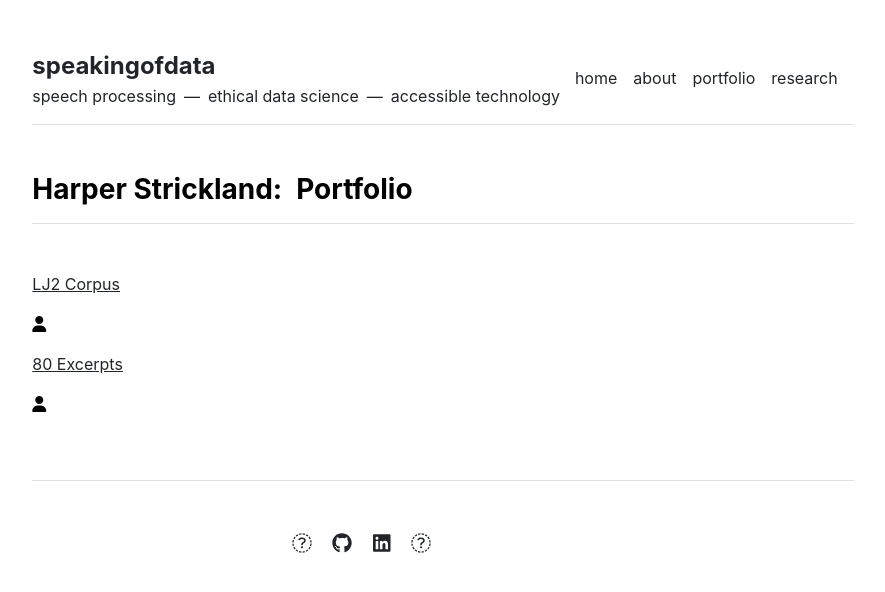
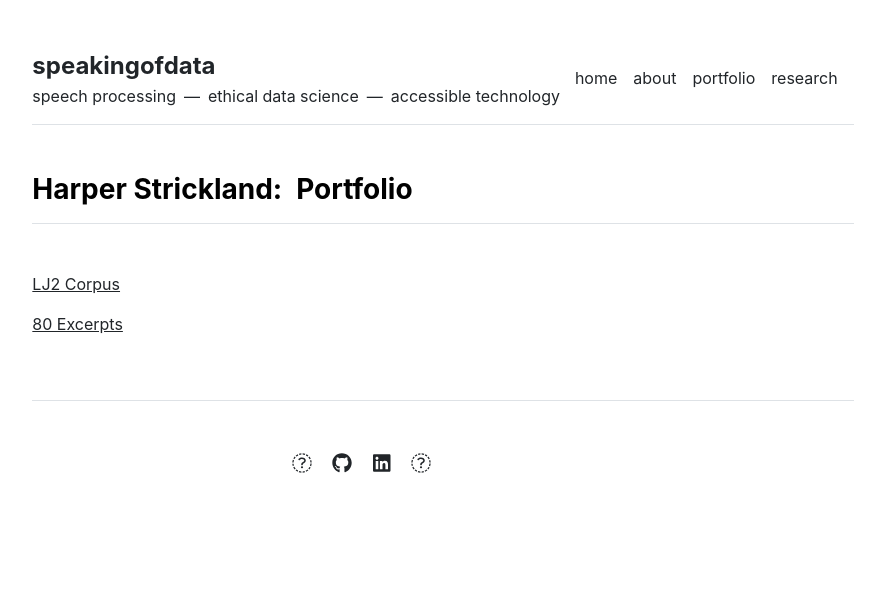
Before and after one commit to speakingofdata/speakingofdata.github.io, a Jekyll site: the page built from portfolio.md, in a window 1280 px wide. Shown: the top 592 px of the page, without its empty margins (197-1082 px from the left). Built offline with Jekyll 4.4.1, drawn with Linux system fonts in a browser that asks for light colours; nearby versions of some CDN libraries.

Commit message:
Update portfolio.html

```diff
--- a/_layouts/portfolio.html
+++ b/_layouts/portfolio.html
@@ -9,7 +9,6 @@ layout: default
     <h3 class="fw-bold border-bottom pb-3 mb-5">Harper Strickland:&ensp;Portfolio</h3>
     {% for project in site.data.settings.projects %}
       <p><a href="{{ site.github.url }}/projects/{{ project.url}}">{{ project.name }}</a></p>
-      <p><i class="fa-solid fa-user"></i></p>
     {% endfor %}
   </div>
 </div>
```
